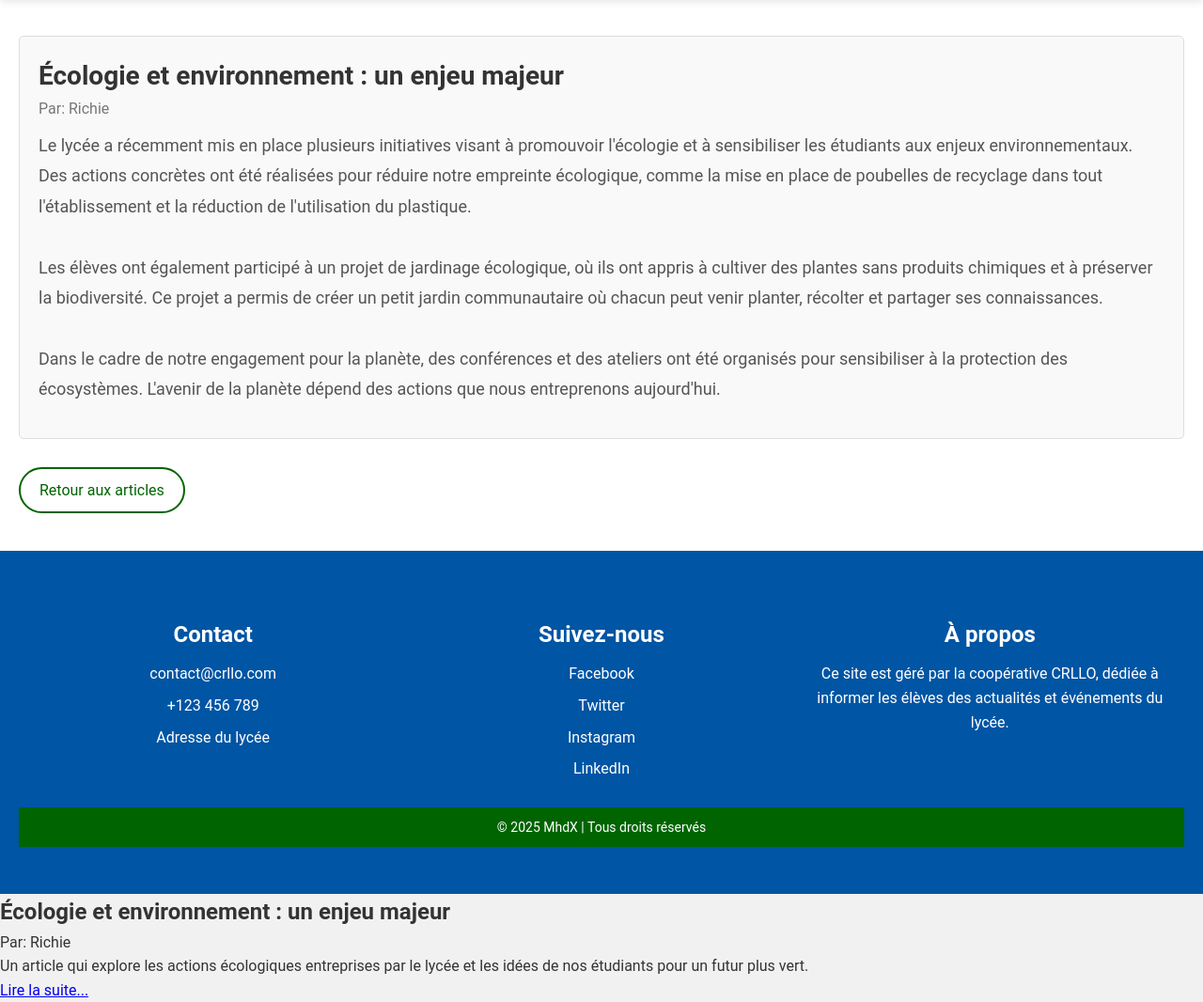
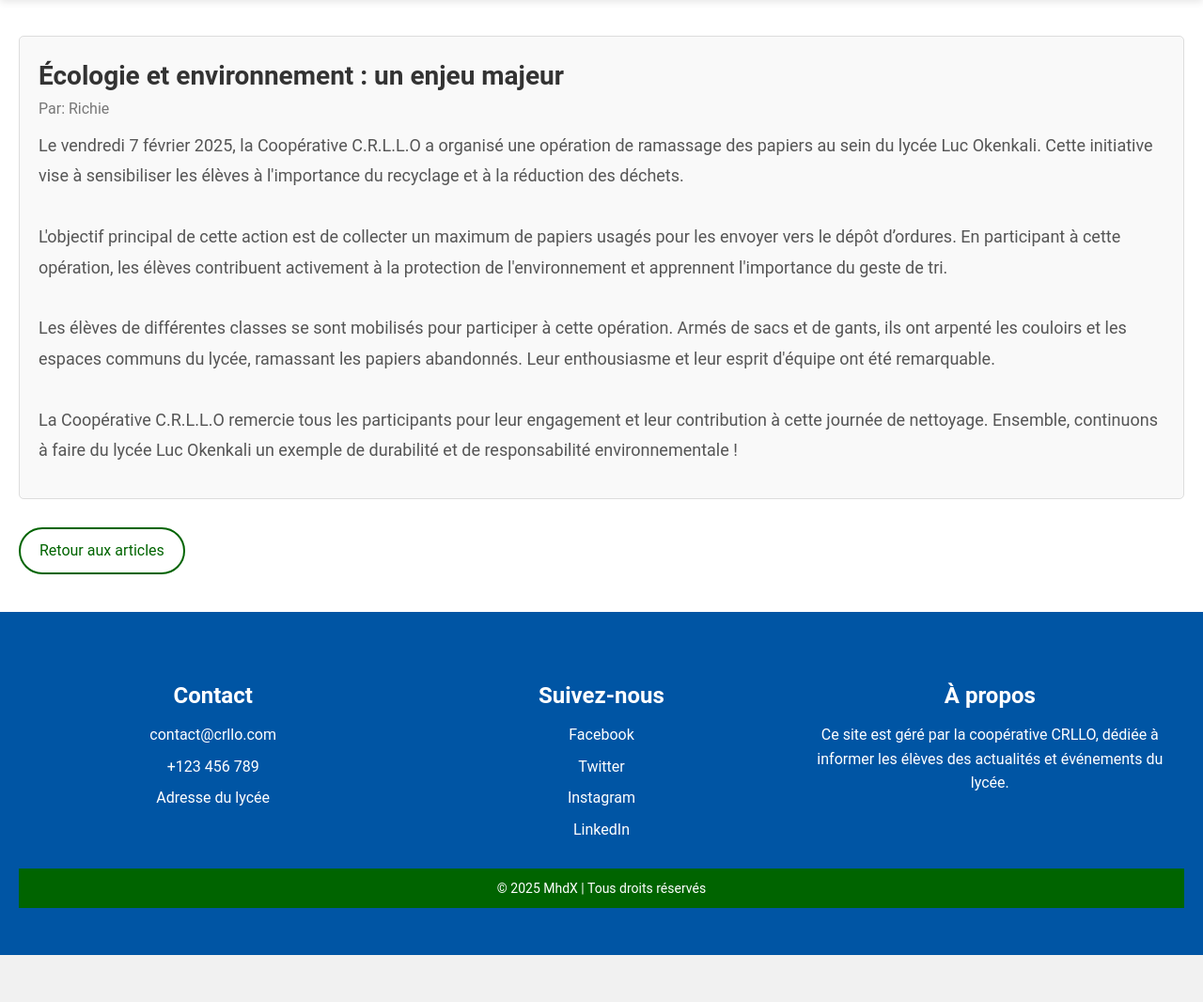
Before and after one commit to MhdxMx/CRLLO, a plain HTML site: page artice/article-5.html in a window 1280 px wide. Shown: the part 140-1206 px from the top of the page at 94% size. After the commit the page ends 1156 px from the top, so only its background shows below. Drawn offline with Linux system fonts and the light colour scheme.

Commit message:
Update article-5.html

```diff
--- a/artice/article-5.html
+++ b/artice/article-5.html
@@ -249,12 +249,13 @@
             <h2 class="article-title">Écologie et environnement : un enjeu majeur</h2>
             <p class="author">Par: Richie</p>
             <p class="content">
-                Le lycée a récemment mis en place plusieurs initiatives visant à promouvoir l'écologie et à sensibiliser les étudiants aux enjeux environnementaux. Des actions concrètes ont été réalisées pour réduire notre empreinte écologique, comme la mise en place de poubelles de recyclage dans tout l'établissement et la réduction de l'utilisation du plastique.
+              Le vendredi 7 février 2025, la Coopérative C.R.L.L.O a organisé une opération de ramassage des papiers au sein du lycée Luc Okenkali. Cette initiative vise à sensibiliser les élèves à l'importance du recyclage et à la réduction des déchets.
                 <br><br>
-                Les élèves ont également participé à un projet de jardinage écologique, où ils ont appris à cultiver des plantes sans produits chimiques et à préserver la biodiversité. Ce projet a permis de créer un petit jardin communautaire où chacun peut venir planter, récolter et partager ses connaissances.
+                L'objectif principal de cette action est de collecter un maximum de papiers usagés pour les envoyer vers le dépôt d’ordures. En participant à cette opération, les élèves contribuent activement à la protection de l'environnement et apprennent l'importance du geste de tri.
                 <br><br>
-                Dans le cadre de notre engagement pour la planète, des conférences et des ateliers ont été organisés pour sensibiliser à la protection des écosystèmes. L'avenir de la planète dépend des actions que nous entreprenons aujourd'hui.
-            </p>
+               Les élèves de différentes classes se sont mobilisés pour participer à cette opération. Armés de sacs et de gants, ils ont arpenté les couloirs et les espaces communs du lycée, ramassant les papiers abandonnés. Leur enthousiasme et leur esprit d'équipe ont été remarquable.
+                <br><br>
+                La Coopérative C.R.L.L.O remercie tous les participants pour leur engagement et leur contribution à cette journée de nettoyage. Ensemble, continuons à faire du lycée Luc Okenkali un exemple de durabilité et de responsabilité environnementale !
         </article>
 
         <a href="./presentation.html" class="back-to-home">Retour aux articles</a>
@@ -306,10 +307,3 @@
 
 </body>
 </html>
-
-<section class="article">
-    <h2>Écologie et environnement : un enjeu majeur</h2>
-    <p class="author">Par: Richie</p>
-    <p class="excerpt">Un article qui explore les actions écologiques entreprises par le lycée et les idées de nos étudiants pour un futur plus vert.</p>
-    <a href="./article-5.html" class="read-more">Lire la suite...</a>
-</section>
```
